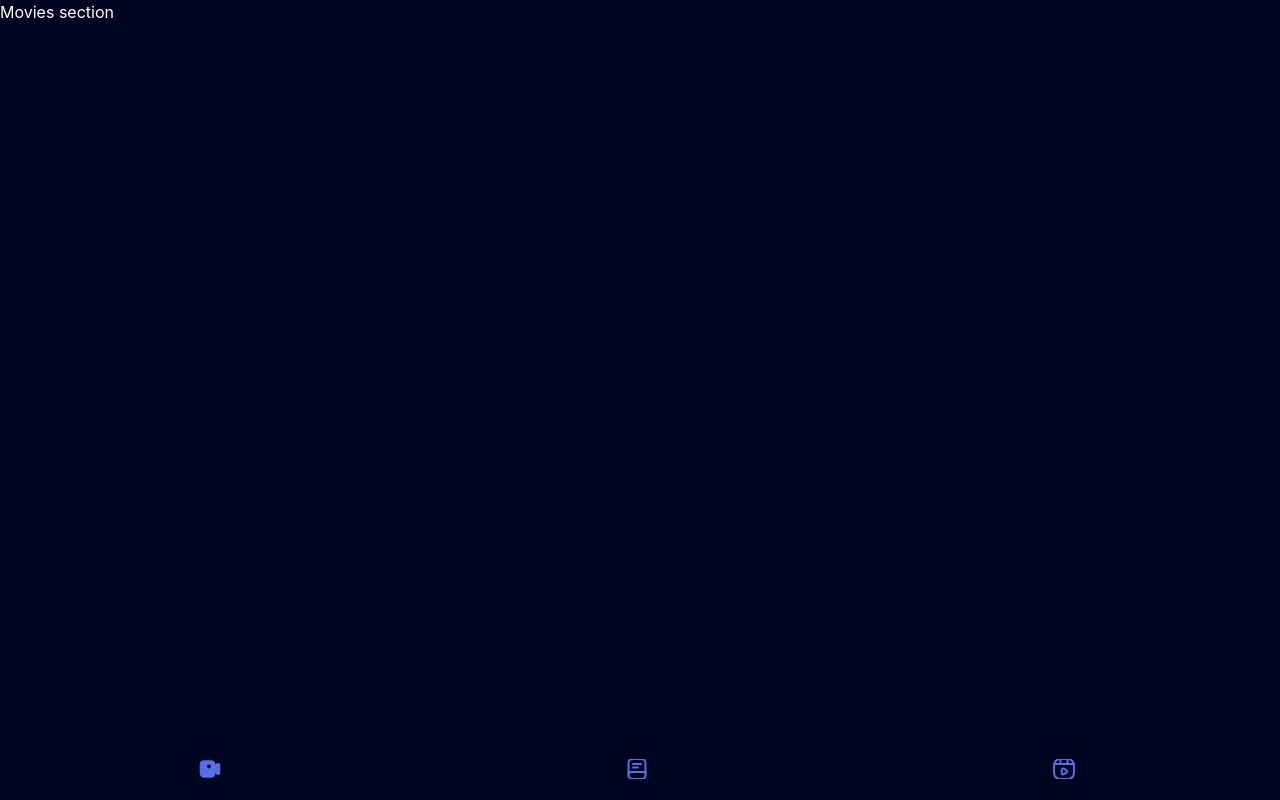
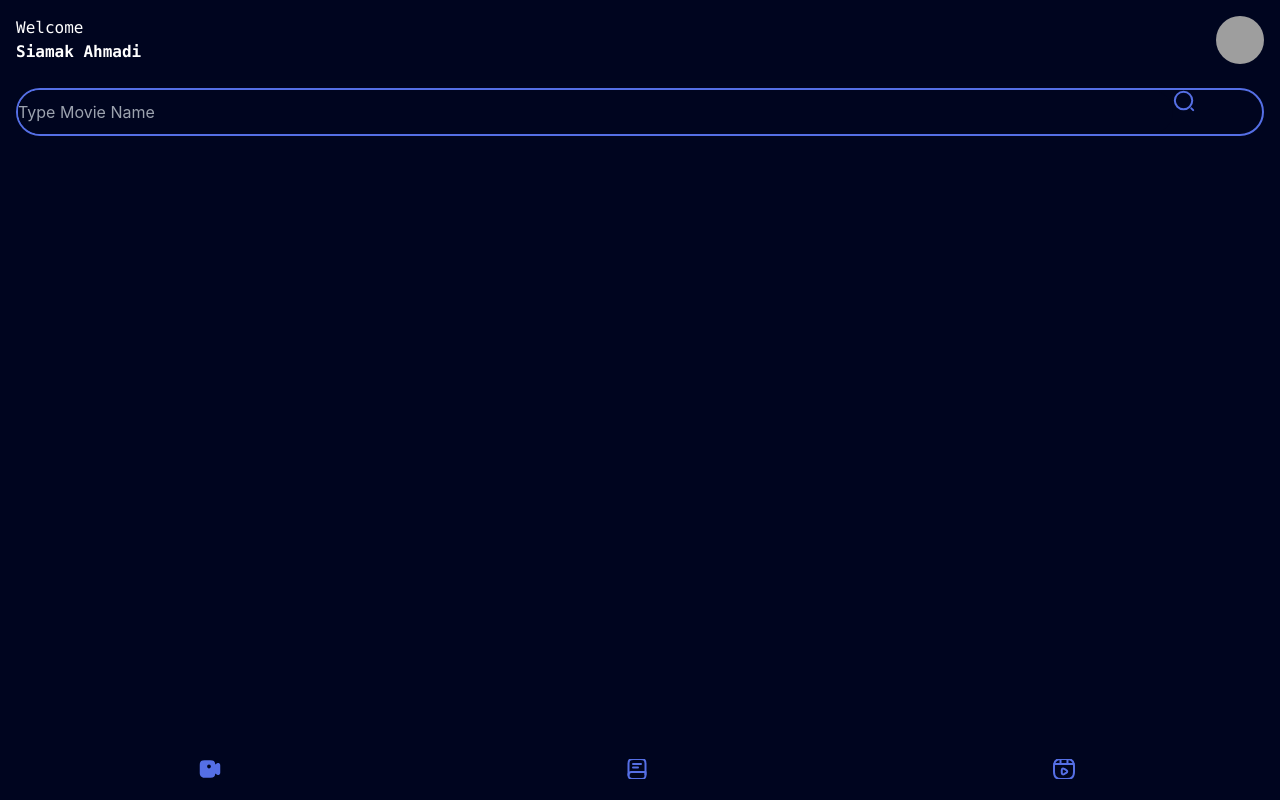
Before and after one commit to siamakahmadi/imbd-webapplication, a React (Create React App) app: page / in a window 1280 px wide. Built offline with nearby package versions, Linux system fonts and the light colour scheme; grey boxes are pictures that could not be loaded.

Commit message:
two update

```diff
--- a/src/App.js
+++ b/src/App.js
@@ -1,26 +1,30 @@
 import "./App.css";
-import Movies from './pages/movies';
-import News from './pages/news';
-import Shows from './pages/shows';
-import {Route,Routes} from 'react-router-dom'
-import Navigation from './pages/components/navigation'
+import Movies from "./pages/movies";
+import News from "./pages/news";
+import Shows from "./pages/shows";
+import { Route, Routes } from "react-router-dom";
+import Navigation from "./pages/components/navigation";
+import Header from './pages/components/header'
 function App() {
   return (
-    <>
-
 
       <div className="">
-        <Routes className="">
+        <div className="m-4">
+          <Header/>
+          <div className="mt-6">
+          <Routes >
             <Route path="/" element={<Movies />} />
             <Route path="shows" element={<Shows />} />
             <Route path="news" element={<News />} />
           </Routes>
           </div>
+        </div>
 
         <div className="absolute bottom-0 w-full h-14 ">
-          <Navigation/>
+          <Navigation />
         </div>
-    </>
+      </div>
+
   );
 }
 
--- /dev/null
+++ b/src/pages/Style/movie.css
@@ -0,0 +1,10 @@
+.searchInputBg {
+  background-color: #00051f;
+}
+.searchIcon{
+    background-image: url('./icon/linear/search-normal.svg');
+    background-repeat: no-repeat;
+}
+.searchSection{
+border-color: #556FE5;
+}
--- a/src/pages/components/header.jsx
+++ b/src/pages/components/header.jsx
@@ -2,8 +2,14 @@ import React from 'react'
 
 export default function header() {
     return (
-        <div>
-            header
+        <div className='flex justify-between'>
+            <div>
+                <div className='font-mono'>Welcome</div>
+                <div className='font-mono font-bold'>Siamak Ahmadi</div>
+            </div>
+            <div>
+                <img className='w-12 h-12 rounded-full' src='../Style/Img/profileimg.jpg' alt="" />
+            </div>
         </div>
     )
 }
--- a/src/pages/movies.jsx
+++ b/src/pages/movies.jsx
@@ -1,9 +1,15 @@
 import React from 'react'
+import './Style/movie.css'
 
 export default function Movies() {
     return (
         <div>
-            Movies section
+            <div className='rounded-full w-full h-12 flex border-solid border-2 searchSection'>
+                <input type="text" className=' searchInputBg w-full h-full rounded-full ' placeholder='Type Movie Name'/>
+                <div className='searchIcon w-24 h-24'>
+
+                </div>
+            </div>
         </div>
     )
 }
```
Also changed, not shown: src/index.css (line endings or trailing spaces), src/pages/Style/Img/profileimg.jpg (added), src/pages/Style/icon/linear/search-normal.svg (added). Lines whose indentation alone changed are shown as unchanged.
